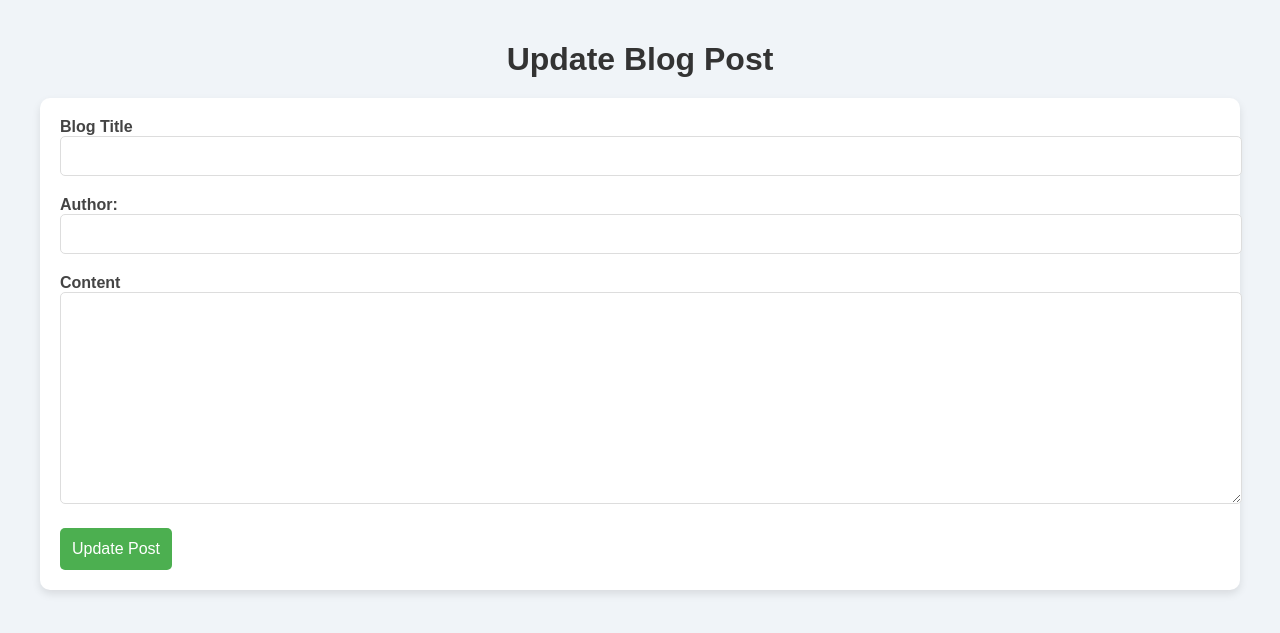
After one commit to fsohrabi/blog, a Flask app: template templates/update.html in a window 1280 px wide. The commit adds this page. Shown: the top 633 px of the page. Run offline with Flask 3, Linux system fonts and the light colour scheme; the template is opened without the code that fills it, so the values that code supplies are empty.

Commit message:
update page added and 404 page

```diff
--- a/app.py
+++ b/app.py
@@ -22,5 +22,31 @@ def add():
     return render_template('add.html')
 
 
+@app.route('/delete/<string:post_id>')
+def delete(post_id):
+    storage.delete_blog(post_id)
+    return redirect(url_for('index'))
+
+
+def page_not_found(e):
+    return render_template('404.html'), 404
+
+
+@app.route('/update/<string:post_id>', methods=['GET', 'POST'])
+def update(post_id):
+    # Fetch the blog posts from the JSON file
+    post = storage.fetch_blog_by_id(post_id)
+    if post is None:
+        # Post not found
+        return render_template('404.html')
+    if request.method == 'POST':
+        title = request.form['title']
+        content = request.form['content']
+        author = request.form['author']
+        storage.update_blog(post_id, title, author, content)
+        return redirect(url_for('index'))
+    return render_template('update.html', post=post)
+
+
 if __name__ == '__main__':
     app.run(host='0.0.0.0', port=5004)
--- /dev/null
+++ b/templates/update.html
@@ -0,0 +1,35 @@
+<!DOCTYPE html>
+<html lang="en">
+<head>
+    <meta charset="UTF-8">
+    <meta name="viewport" content="width=device-width, initial-scale=1.0">
+    <title>Update Blog Post</title>
+    <link rel="stylesheet" href="{{ url_for('static', filename='styles/style.css') }}"></head>
+<body>
+
+    <div class="container">
+        <h1>Update Blog Post</h1>
+
+        <!-- Update Form -->
+        <form action="{{url_for('update', post_id=post['id']) }}" method="POST" class="blog-form">
+            <div class="form-group">
+                <label for="title">Blog Title</label>
+                <input type="text" id="title" name="title" value="{{post['title']}}" required>
+            </div>
+             <div class="form-group">
+                 <label for="author">Author:</label>
+                <input type="text" id="author" name="author" required placeholder="{{post['author']}}">
+            </div>
+            <div class="form-group">
+                <label for="content">Content</label>
+                <textarea id="content" name="content" rows="10" required>{{post['content']}}</textarea>
+            </div>
+
+            <div class="form-group">
+                <button type="submit" class="btn">Update Post</button>
+            </div>
+        </form>
+    </div>
+
+</body>
+</html>
```
Also changed, not shown: static/styles/style.css (+31 -14 lines), templates/404.html (added, +37 -0 lines), templates/index.html (+9 -4 lines), storage/istorage.py, storage/storage_json.py.
